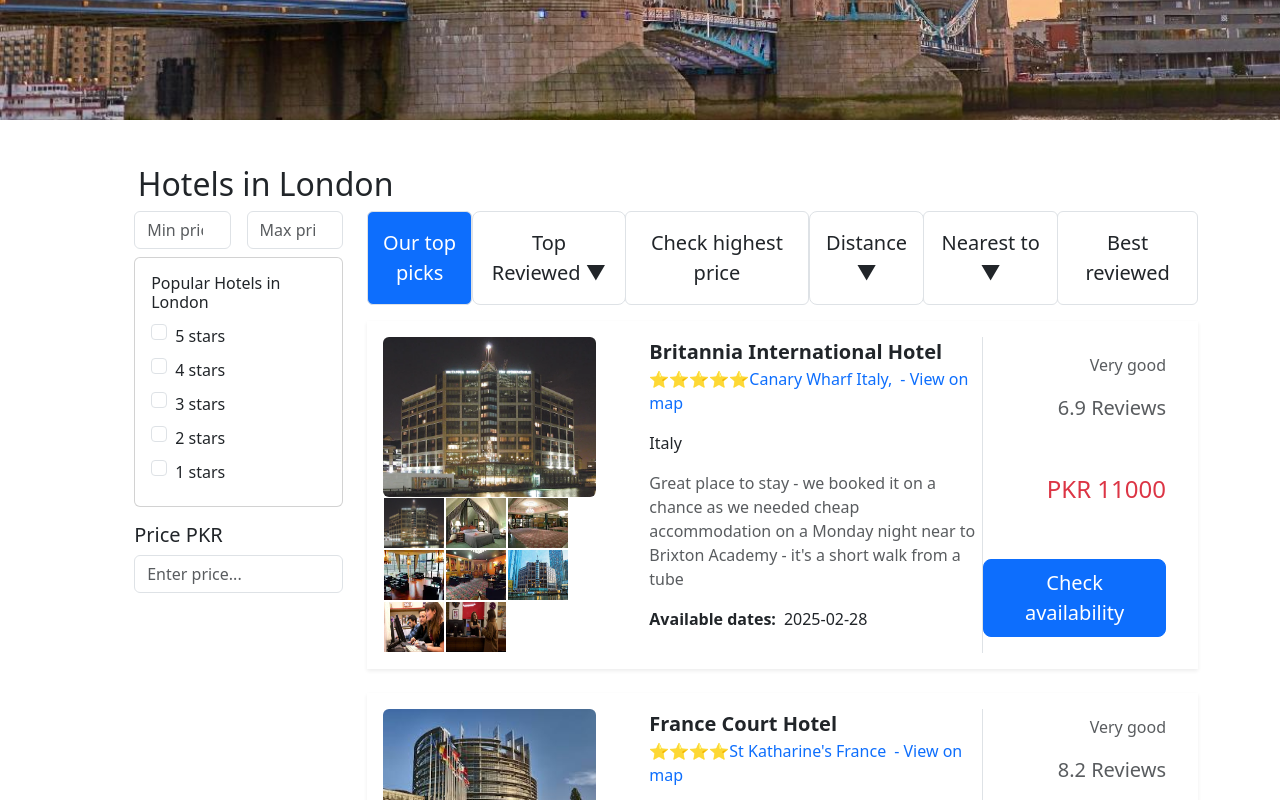
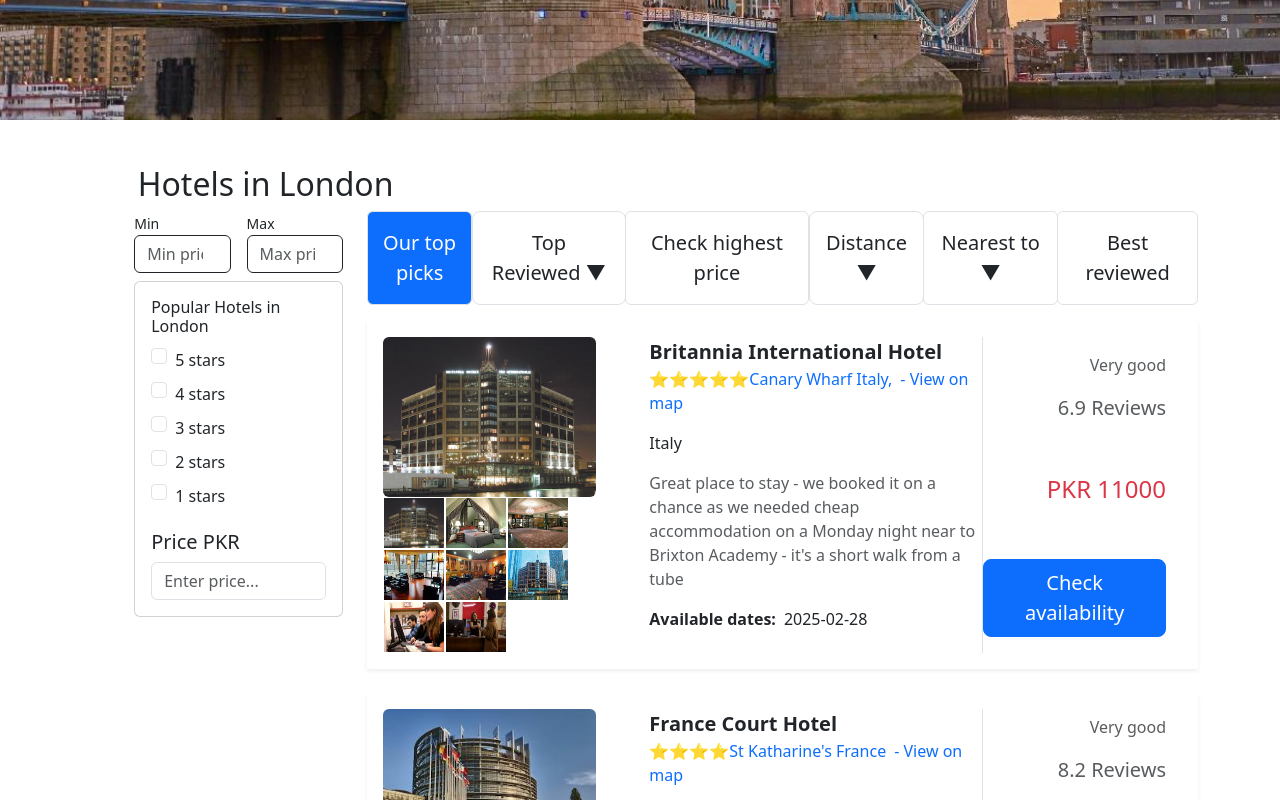
Before and after one commit to abrar0124/Bootstrap, a React (Create React App) app: page / in a window 1280 px wide. Shown: the part 680-1480 px from the top of the page. Built offline with nearby package versions, Linux system fonts and the light colour scheme.

Commit message:
changes in filter stars

```diff
--- a/src/components/Galleryparts/Filters.jsx
+++ b/src/components/Galleryparts/Filters.jsx
@@ -75,10 +75,8 @@
             <label className="form-check-label">{star} stars</label>
           </div>
         ))}
-      </div>
-
         {/* Price Selection */}
-      <div className="mt-3" style={{ width: "80%", marginLeft: "20%" }}>
+        <div className="mt-3">
           <Text type="h5" content="Price PKR" />
           <input
             type="number"
@@ -92,6 +90,7 @@
             onWheel={(e) => e.target.blur()}
           />
         </div>
+      </div>
     </>
   );
 };
--- a/src/components/Galleryparts/MinMaxselection.jsx
+++ b/src/components/Galleryparts/MinMaxselection.jsx
@@ -8,8 +8,11 @@
     <>
       <div className="d-flex gap-3" style={{ marginLeft: "20%" }}>
         <div>
+          <label className="fw-medium" style={{ fontSize: "14px" }}>
+            Min
+          </label>
           <input
-            className="form-control"
+            className="form-control border-dark"
             value={minprice}
             type="number"
             placeholder="Min price"
@@ -21,11 +24,14 @@
           />
         </div>
         <div>
+          <label className="fw-medium" style={{ fontSize: "14px" }}>
+            Max
+          </label>
           <input
-            className="form-control"
+            className="form-control border-dark"
             value={maxprice}
             type="number"
-            placeholder="Max price"
+            placeholder="Max price "
             onChange={(e) => {
               const price = e.target.value ? Number(e.target.value) : null;
               dispatch(setMaxprice(price));
```
Lines whose indentation alone changed are shown as unchanged.
